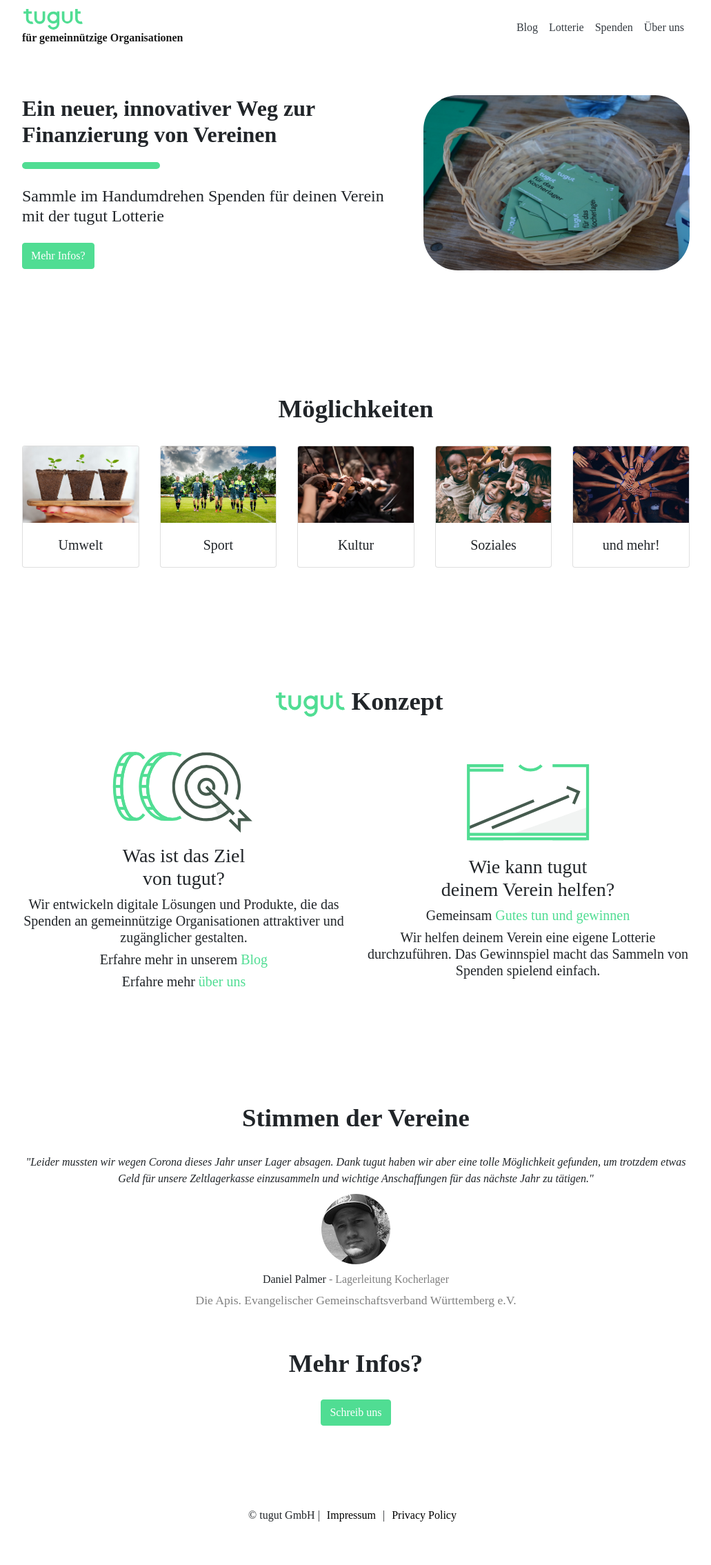
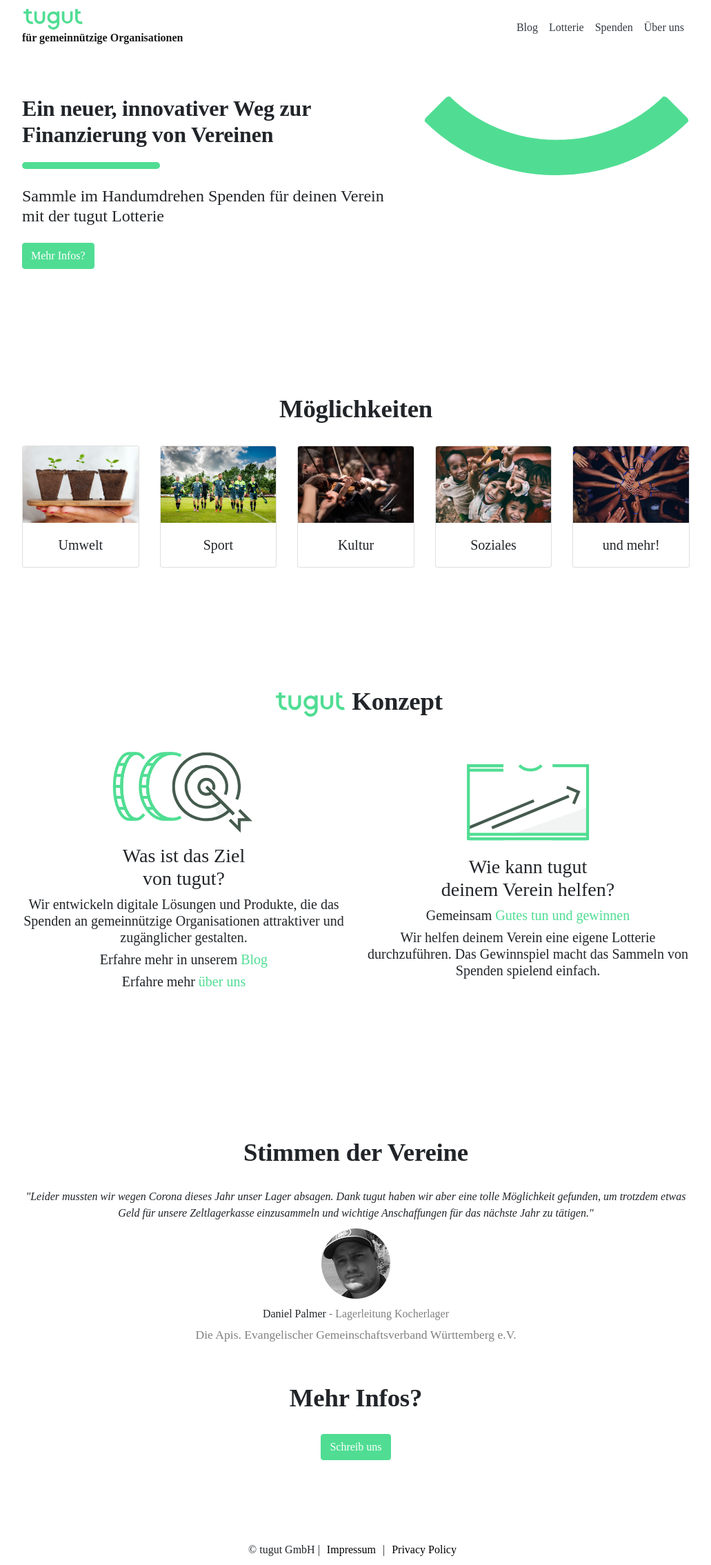
Before and after one commit to tugut-de/site, a Jekyll site: the page built from index.html, in a window 1280 px wide. Shown: the whole page at 69% size, without its empty margins (124-1155 px from the left). Built offline with Jekyll 4.4.1, drawn with Linux system fonts in a browser that asks for light colours; some web fonts are replaced; before the commit the page ends 2219 px from its top, so only the background shows below that.

Commit message:
ui fixes

```diff
--- a/_includes/footer.html
+++ b/_includes/footer.html
@@ -1,5 +1,5 @@
 <footer class="footer">
-  <div class="center">
+  <div class="tugut-footer center">
     © tugut GmbH
     {% for page in site.pages %}
     {% if page.include_in_footer == true %}
--- a/_layouts/default.html
+++ b/_layouts/default.html
@@ -29,7 +29,7 @@
         </div>
       </div>
       <div class="col-md-5">
-        <img class="hero__image" src="{{ site.url }}{{ site.baseurl }}/assets/posts/first.png">
+        <img class="hero__image" src="{{ site.url }}{{ site.baseurl }}/assets/smile.svg">
       </div>
     </div>
   </div>
@@ -124,8 +124,10 @@
   </div>
 
   <div class="testimonials">
-    <div class="title">
-      Stimmen der Vereine
+    <div class="center">
+      <div class="title">
+        Stimmen der Vereine
+      </div>
     </div>
     <div class="testimonial">
       <div class="testimonial__quote">
--- a/_sass/layout.scss
+++ b/_sass/layout.scss
@@ -17,6 +17,7 @@
     max-width: 600px;
     font-size: 2rem;
     font-weight: bold;
+    letter-spacing: -0.2px;
   }
 
   &__slogan2 {
@@ -59,6 +60,7 @@
   align-items: center;
   justify-content: center;
   font-size: 2.3rem;
+  letter-spacing: -0.2px;
   font-weight: bold;
   margin-top: 50px;
   margin-bottom: 25px;
@@ -276,6 +278,13 @@
     flex: none;
   }
 
+  .navbar-logo {
+    &__text {
+      font-size: 0.8rem;
+      font-weight: bold;
+    }
+  }
+
   .hero {
     margin-bottom: 10px;
     margin-top: 10px;
@@ -303,4 +312,8 @@
   .member {
     flex: 0 100%;
   }
+
+  .tugut-footer {
+    font-size: 0.8rem;
+  }
 }
```
